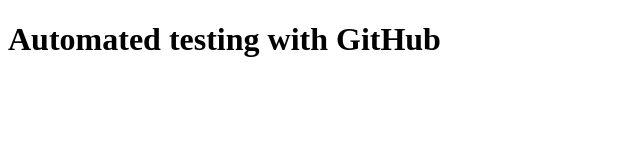
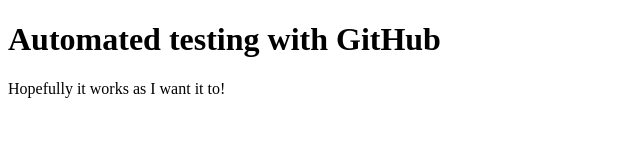
Before and after one commit to AnnaAaBrekke/autoTestLesson, a website: page index.html in a window 1280 px wide. Shown: the whole page, without its empty margins (0-640 px from the left). Drawn offline with Linux system fonts and the light colour scheme.

Commit message:
Update index.html

```diff
--- a/index.html
+++ b/index.html
@@ -8,6 +8,7 @@
 <body>
 
   <h1>Automated testing with GitHub</h1>
+  <p>Hopefully it works as I want it to!</p>
 
 </body>
 </html>
```
